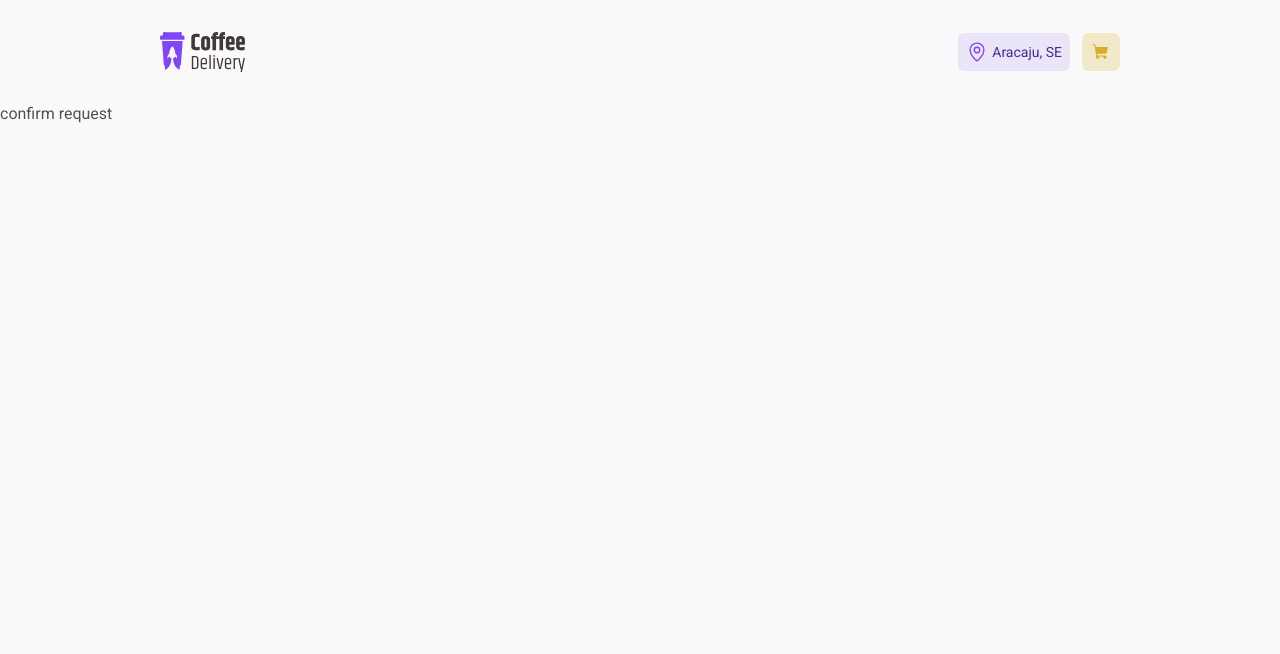
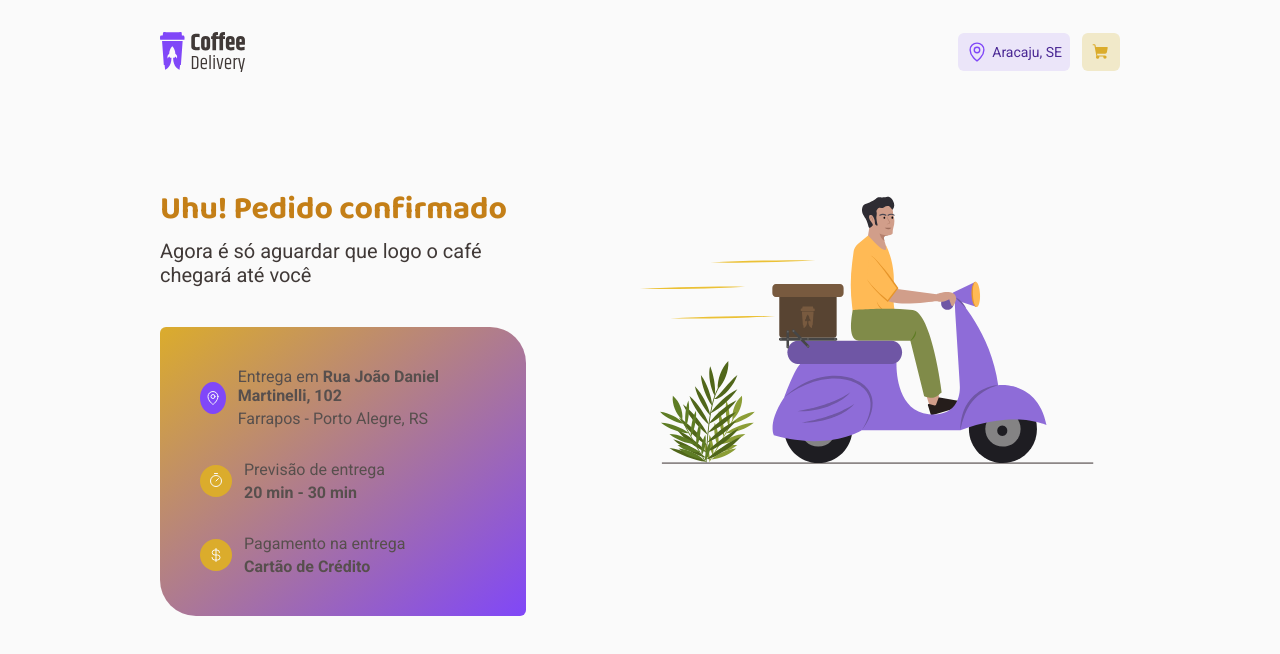
Before and after one commit to rvmelo/coffee-delivery, a React (Vite) app: page /confirmRequest in a window 1280 px wide. Shown: the top 654 px of the page. Built offline with nearby package versions, Linux system fonts and the light colour scheme.

Commit message:
feat: add confirmation page

```diff
--- a/src/pages/confirmRequest/index.tsx
+++ b/src/pages/confirmRequest/index.tsx
@@ -1,11 +1,63 @@
+import { CurrencyDollar, MapPin, Timer } from 'phosphor-react'
 import React from 'react'
-
-// import { Container } from './styles';
+import {
+  AddressContainer,
+  AddressItem,
+  ConfirmRequestContainer,
+  IconWrapper,
+  IllustrationGrid,
+  ItemTextWrapper,
+  RequestGrid,
+  RequestStatusContainer,
+} from './styles'
+import { useTheme } from 'styled-components'
+import confirmation from '../../assets/confirmation.svg'
 
 export const ConfirmRequest: React.FC = () => {
+  const theme = useTheme()
+
   return (
-    <div>
-      <span>confirm request</span>
-    </div>
+    <ConfirmRequestContainer>
+      <RequestGrid>
+        <RequestStatusContainer>
+          <span className="title">Uhu! Pedido confirmado</span>
+          <span>Agora é só aguardar que logo o café chegará até você</span>
+        </RequestStatusContainer>
+        <AddressContainer>
+          <AddressItem>
+            <IconWrapper backgroundColor={theme.purple}>
+              <MapPin />
+            </IconWrapper>
+            <ItemTextWrapper>
+              <span>
+                Entrega em <strong>Rua João Daniel Martinelli, 102</strong>
+              </span>
+              <span>Farrapos - Porto Alegre, RS</span>
+            </ItemTextWrapper>
+          </AddressItem>
+          <AddressItem>
+            <IconWrapper backgroundColor={theme['yellow-dark']}>
+              <Timer />
+            </IconWrapper>
+            <ItemTextWrapper>
+              <span>Previsão de entrega </span>
+              <strong>20 min - 30 min</strong>
+            </ItemTextWrapper>
+          </AddressItem>
+          <AddressItem>
+            <IconWrapper backgroundColor={theme['yellow-dark']}>
+              <CurrencyDollar />
+            </IconWrapper>
+            <ItemTextWrapper>
+              <span>Pagamento na entrega</span>
+              <strong>Cartão de Crédito</strong>
+            </ItemTextWrapper>
+          </AddressItem>
+        </AddressContainer>
+      </RequestGrid>
+      <IllustrationGrid>
+        <img src={confirmation} alt="" />
+      </IllustrationGrid>
+    </ConfirmRequestContainer>
   )
 }
--- /dev/null
+++ b/src/pages/confirmRequest/styles.ts
@@ -0,0 +1,100 @@
+import styled from 'styled-components'
+
+interface IconWrapperProps {
+  backgroundColor: string
+}
+
+export const ConfirmRequestContainer = styled.div`
+  display: grid;
+  grid-template-columns: 1fr 1fr;
+  grid-gap: 6.375rem;
+  padding: 0 10rem;
+  margin-top: 5rem;
+`
+
+export const RequestStatusContainer = styled.div`
+  display: flex;
+  flex-direction: column;
+  gap: 4px;
+
+  .title {
+    font-family: 'Baloo 2';
+    font-size: 2rem;
+    color: ${({ theme }) => theme.yellow};
+  }
+
+  span {
+    font-size: 1.25rem;
+    color: ${({ theme }) => theme['base-subtitle']};
+  }
+`
+
+export const AddressContainer = styled.div`
+  border-top-right-radius: 36px;
+  border-bottom-left-radius: 36px;
+
+  border-top-left-radius: 6px;
+  border-bottom-right-radius: 6px;
+
+  margin-top: 2.5rem;
+
+  border-color: transparent;
+  background-origin: border-box;
+  background-image: ${({ theme }) =>
+    `linear-gradient(to bottom right, ${theme['yellow-dark']}, ${theme.purple})`};
+
+  padding: 40px;
+
+  display: flex;
+  flex-direction: column;
+  gap: 2rem;
+`
+
+export const AddressItem = styled.div`
+  display: flex;
+  flex-direction: row;
+  align-items: center;
+  gap: 12px;
+`
+
+export const IconWrapper = styled.div<IconWrapperProps>`
+  width: 2rem;
+  height: 2rem;
+  border-radius: 100%;
+
+  display: flex;
+  align-items: center;
+  justify-content: center;
+
+  background: ${({ backgroundColor }) => backgroundColor};
+
+  svg {
+    color: ${({ theme }) => theme.background};
+  }
+`
+
+export const ItemTextWrapper = styled.div`
+  display: flex;
+  flex-direction: column;
+  gap: 4px;
+
+  span {
+    font-size: 1rem;
+    color: ${({ theme }) => theme['base-text']};
+  }
+
+  strong {
+    font-size: 1rem;
+    color: ${({ theme }) => theme['base-text']};
+    font-weight: 700;
+  }
+`
+
+export const RequestGrid = styled.div``
+
+export const IllustrationGrid = styled.div`
+  img {
+    width: 30.75rem;
+    height: 18.3rem;
+  }
+`
```
Also changed, not shown: src/assets/confirmation.svg (added).
